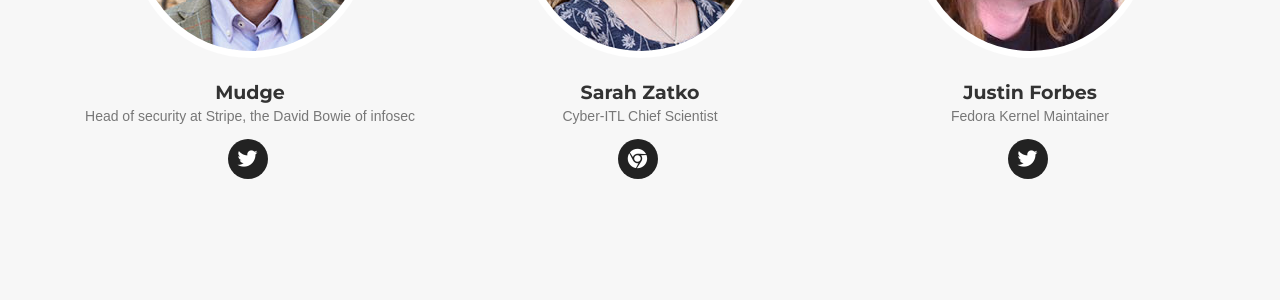
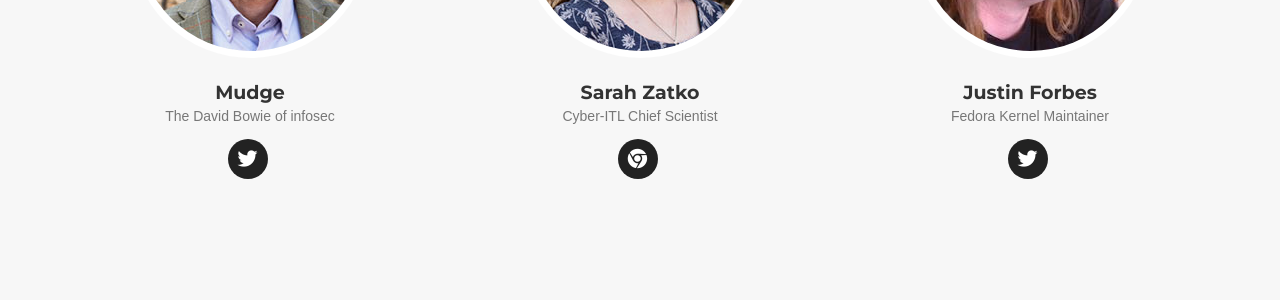
Before and after one commit to redteam-project/redteam-project.github.io, a Jekyll site: the page built from index.html, in a window 1280 px wide and 900 px high, scrolled down 4810 px. Shown: the part 152-452 px from the top of the window. Built offline with Jekyll 4.4.1, drawn with Linux system fonts in a browser that asks for light colours; some web fonts are replaced.

Commit message:
changed mudge's title

```diff
--- a/_config.yml
+++ b/_config.yml
@@ -32,7 +32,7 @@ people:
 
 - name: Mudge
   pic: mudge
-  position: Head of security at Stripe, the David Bowie of infosec
+  position: The David Bowie of infosec
   social:
     - title: twitter
       url: https://twitter.com/dotmudge
```
